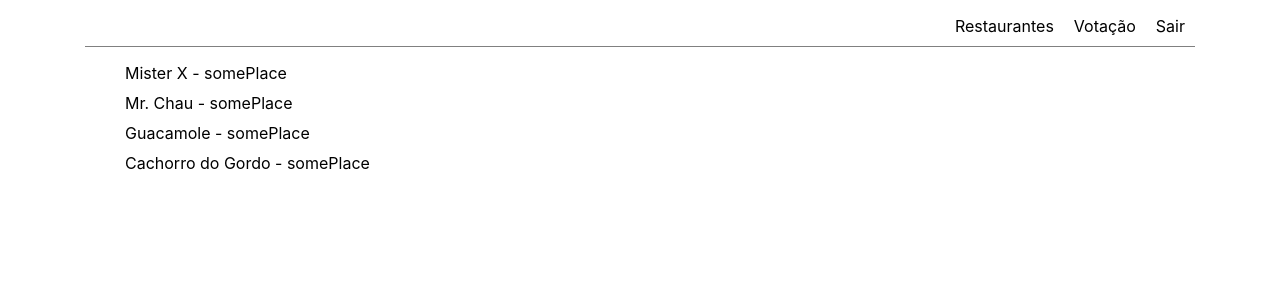
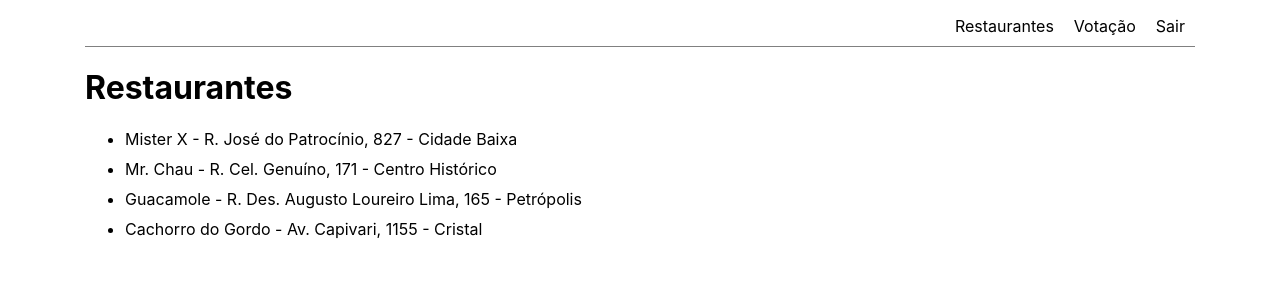
Before and after one commit to iannmuller0/Desafio-DBServer, a React (Create React App) app: page /restaurants in a window 1280 px wide. Shown: the top 300 px of the page. Built offline with nearby package versions, Linux system fonts and the light colour scheme.

Commit message:
add some styles around de project, add image to the restaurrants

```diff
--- a/src/components/RestaurantVotes/RestaurantVotes.style.tsx
+++ b/src/components/RestaurantVotes/RestaurantVotes.style.tsx
@@ -14,10 +14,23 @@ export const Button = styled.button`
   border-radius: 5px;
   border-style: solid;
   width: 100%;
+  color: green;
+  background-color: #b9f998;
   text-align: center;
   cursor: pointer;
 `;
 
 export const Div = styled.div`
   width: 190px;
+  padding: 5px;
+  margin-right: 25px;
+  border-width: 1px;
+  border-radius: 5px;
+  border-color: gray;
+  border-style: solid;
 `;
+
+export const Img = styled.img`
+  height: 140px;
+  width: 190px;
+`;
--- a/src/components/RestaurantVotes/RestaurantVotes.tsx
+++ b/src/components/RestaurantVotes/RestaurantVotes.tsx
@@ -8,6 +8,7 @@ const Restaurantvotes = ({ onClick, RestaurantVoteList }: IRestaurantVotes) => (
     {
       map(RestaurantVoteList, (restaurant, index) => (
         <Styled.Div key={index}>
+          <Styled.Img src={restaurant.image} />
           <Styled.Span>
             {restaurant.name}
           </Styled.Span>
@@ -16,7 +17,7 @@ const Restaurantvotes = ({ onClick, RestaurantVoteList }: IRestaurantVotes) => (
           </Styled.Span>
           { restaurant.hasBeenPicked
             ?
-              <span>Restaurante já escolhido</span>
+              <span>Já escolhido nessa semana</span>
             :
               <Styled.Button onClick={() => onClick(index)}>VOTE</Styled.Button>
           }
--- a/src/components/ShowRestaurantsList/ShowRestaurantList.style.tsx
+++ b/src/components/ShowRestaurantsList/ShowRestaurantList.style.tsx
@@ -1,11 +1,10 @@
 import styled from 'styled-components';
 
 export const RestaurantsItems = styled.ul`
-  list-style-type: none;
   flex-direction: column;
   display: flex;
 `;
 
 export const RestaurantsItem = styled.li`
-  margin-bottom: 10px
+margin-bottom: 10px;
 `;
--- a/src/mockData/RestaurantList.js
+++ b/src/mockData/RestaurantList.js
@@ -2,22 +2,34 @@ const Restaurants = [
   {
     'id': 1,
     'name': 'Mister X',
-    'address': 'somePlace',
+    'address': 'R. José do Patrocínio, 827 - Cidade Baixa',
+    'hasBeenPicked': false,
+    'votes': 1,
+    'image': 'https://images-na.ssl-images-amazon.com/images/S/cmx-images-prod/Series/1877/1877._SX360_QL80_TTD_.jpg',
   },
   {
     'id': 2,
     'name': 'Mr. Chau',
-    'address': 'somePlace',
+    'address': 'R. Cel. Genuíno, 171 - Centro Histórico',
+    'hasBeenPicked': false,
+    'votes': 0,
+    'image': 'https://i.ytimg.com/vi/9SM2jQ744q8/maxresdefault.jpg'
   },
   {
     'id': 3,
     'name': 'Guacamole',
-    'address': 'somePlace',
+    'address': 'R. Des. Augusto Loureiro Lima, 165 - Petrópolis',
+    'hasBeenPicked': true,
+    'votes': 0,
+    'image': 'https://i.ytimg.com/vi/JNsKvZo6MDs/hqdefault.jpg'
   },
   {
     'id': 4,
     'name': 'Cachorro do Gordo',
-    'address': 'somePlace',
+    'address': 'Av. Capivari, 1155 - Cristal',
+    'hasBeenPicked': false,
+    'votes': 2,
+    'image': 'https://1.bp.blogspot.com/-9-s_LRQg71w/V1glniLR7OI/AAAAAAAASow/bgio8bmk0fkHUrne6sXU-NDfLA81nQQKQCKgB/s1600/dennis-cachorro-obeso.jpg'
   }
 ];
 
--- a/src/pages/login/login.style.tsx
+++ b/src/pages/login/login.style.tsx
@@ -5,7 +5,7 @@ export const Container = styled(GridContainer)`
   display: flex;
   justify-content: center;
   align-items: center;
-  height: 400px;
+  height: 600px;
 `;
 
 export const Button = styled.button`
--- a/src/pages/restaurants/restaurants.tsx
+++ b/src/pages/restaurants/restaurants.tsx
@@ -7,6 +7,7 @@ const Restaurant = () => {
   return (
     <Container>
       <Navbar />
+        <h1>Restaurantes</h1>
         <ShowRestaurantList />
     </Container>
   );
--- a/src/pages/voting/voting.style.tsx
+++ b/src/pages/voting/voting.style.tsx
@@ -2,5 +2,5 @@ import styled from 'styled-components';
 
 export const Div = styled.div`
   display: flex;
-  justify-content: space-evenly;
+  justify-content: flex-start;
 `;
--- a/src/pages/voting/voting.tsx
+++ b/src/pages/voting/voting.tsx
@@ -6,15 +6,12 @@ import { Div } from './voting.style';
 import Context from '../../context';
 import { find } from 'lodash';
 import Users from '../../mockData/UsersList';
+import restaurantsList from '../../mockData/RestaurantList';
+
 
 const Voting = () => {
   const context = useContext(Context)
-  const [RestaurantVoteList, setRestaurantVoteList] = useState([
-    { name: 'Mister X', votes: 1, hasBeenPicked: false},
-    { name: 'Mr. Chau', votes: 0, hasBeenPicked: false},
-    { name: 'Guacamole', votes: 0, hasBeenPicked: true},
-    { name: 'Cachorro do Gordo', votes: 2, hasBeenPicked: false},
-  ]);
+  const [RestaurantVoteList, setRestaurantVoteList] = useState(restaurantsList);
 
   const vote = (index: number) => {
     const restaurants = [...RestaurantVoteList];
@@ -30,6 +27,7 @@ const Voting = () => {
   return (
     <Container>
       <Navbar />
+      <h1>Vote no restaurante que você quer ir almoçar</h1>
       <Div>
         <Restaurantvotes onClick={vote} RestaurantVoteList={RestaurantVoteList} />
       </Div>
```
Also changed, not shown: src/components/RestaurantVotes/RestaurantVotes.interface.tsx (+8 -1 lines), 1 other file (tests, documents, lock files or other folders).
